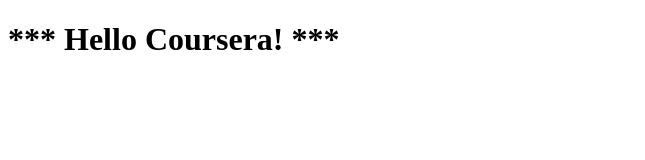
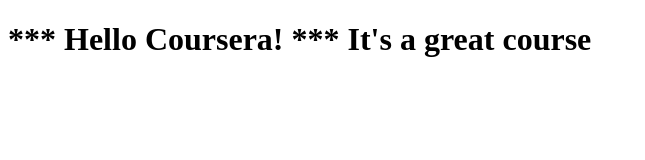
Before and after one commit to hberenguel/coursera-test, a plain HTML site: page site/index.html in a window 1280 px wide. Shown: the whole page, without its empty margins (0-645 px from the left). Drawn offline with Linux system fonts and the light colour scheme.

Commit message:
Improved message

```diff
--- a/site/index.html
+++ b/site/index.html
@@ -4,6 +4,6 @@
 	<title>Hello Coursera!</title>
 </head>
 <body>
-<h1>*** Hello Coursera! ***</h1>
+<h1>*** Hello Coursera! ***  It's a great course</h1>
 </body>
 </html>
```
